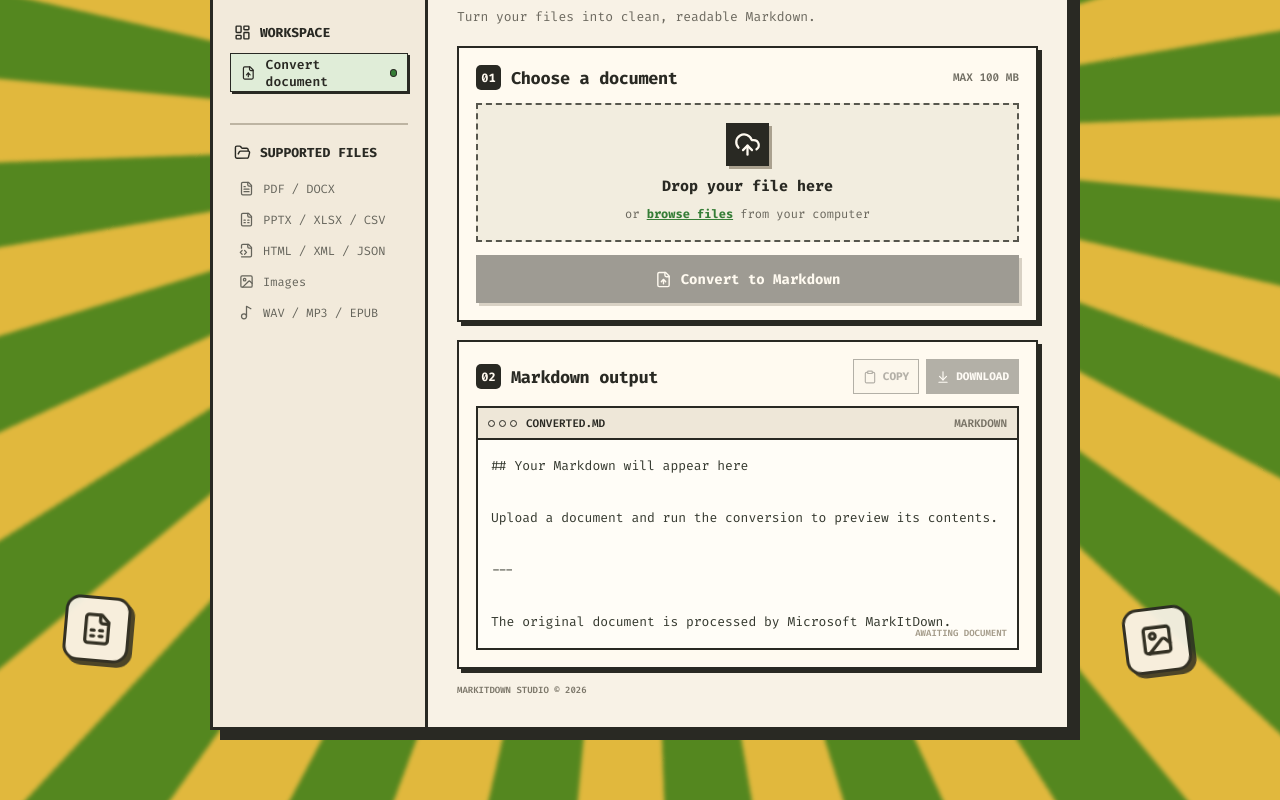
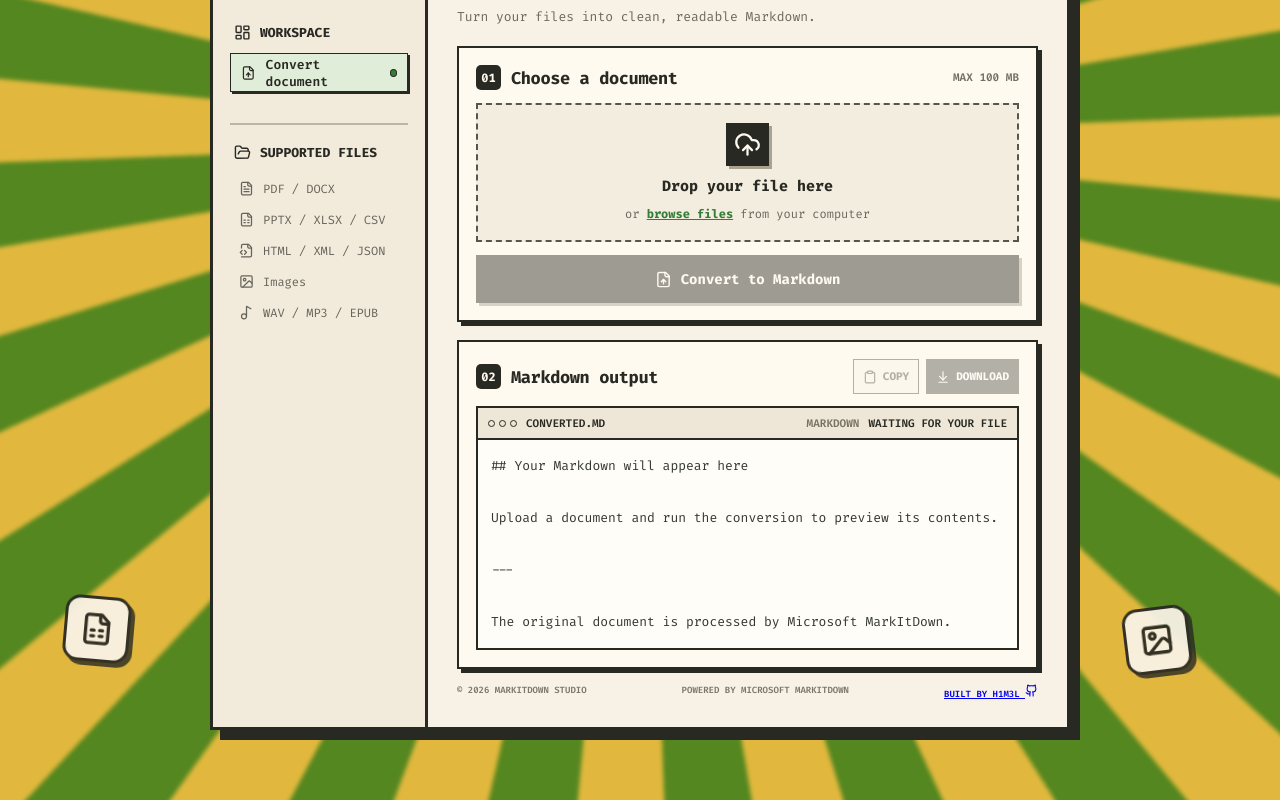
Before and after one commit to TaznimHimel/markitdown-web, a Next.js app: page / in a window 1280 px wide. Shown: the part 261-1061 px from the top of the page. Built offline with nearby package versions, Linux system fonts and the light colour scheme.

Commit message:
Enhance editor UI and footer with improved layout and branding

```diff
--- a/app/page.tsx
+++ b/app/page.tsx
@@ -411,7 +411,8 @@ export default function Home() {
                   </button>
                 </div>
               </div>
-              <div className="editor">
+
+              {/* <div className="editor">
                 <div className="editor-bar">
                   <div className="editor-dots">
                     <i />
@@ -428,11 +429,45 @@ export default function Home() {
                 {!markdown && (
                   <div className="empty-state">AWAITING DOCUMENT</div>
                 )}
+              </div> */}
+              <div className="editor">
+                <div className="editor-bar">
+                  <div className="editor-dots">
+                    <i />
+                    <i />
+                    <i />
+                  </div>
+
+                  <span>CONVERTED.MD</span>
+
+                  <span className="editor-language">MARKDOWN</span>
+
+                  {!markdown && (
+                    <span className="editor-status">WAITING FOR YOUR FILE</span>
+                  )}
+                </div>
+
+                <pre className="markdown-output">
+                  {markdown ||
+                    "## Your Markdown will appear here\n\nUpload a document and run the conversion to preview its contents.\n\n---\n\nThe original document is processed by Microsoft MarkItDown."}
+                </pre>
               </div>
             </section>
             <footer className="content-footer">
-              <span>MARKITDOWN STUDIO © 2026</span>
-              {/* <span>LOCAL-FIRST · DOCUMENT TO MARKDOWN</span> */}
+              <span>© 2026 MARKITDOWN STUDIO</span>
+
+              <span className="footer-powered">
+                POWERED BY MICROSOFT MARKITDOWN
+              </span>
+
+              <a
+                href="https://github.com/TaznimHimel"
+                target="_blank"
+                rel="noopener noreferrer"
+                className="creator-link"
+              >
+                BUILT BY H1M3L <Github size={13} />
+              </a>
             </footer>
           </section>
         </div>
```
